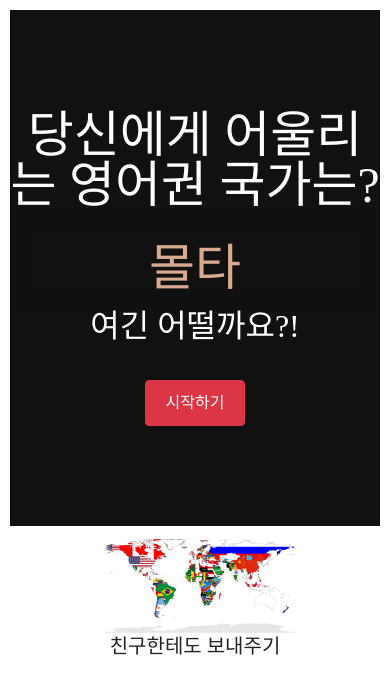
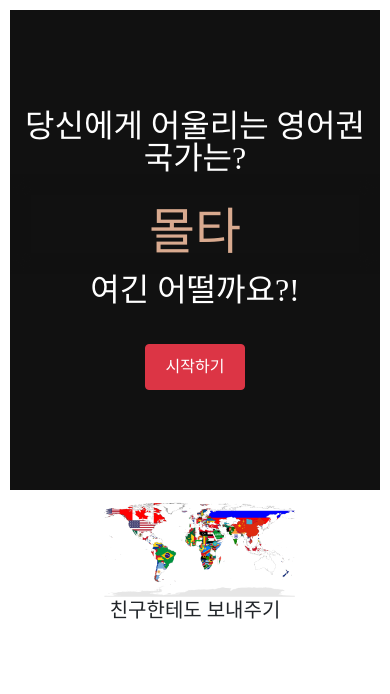
Before and after one commit to yoojin-park19/Pactice, a plain HTML site: page app/studyabroad/index.html in a window 390 px wide. Drawn offline with nearby package versions, Linux system fonts and the light colour scheme; a web font is replaced by a local one.

Commit message:
Add files via upload
배포 완료

```diff
--- a/app/studyabroad/style.css
+++ b/app/studyabroad/style.css
@@ -6,7 +6,7 @@
     font-style: normal;
 }
 @media screen and (max-width:767px) {
-    .test-section h2, .test-section .name-title {
+    .test-section h1, .test-section .name-title {
         font-size: 32px;
     }
     .footer p {
```
